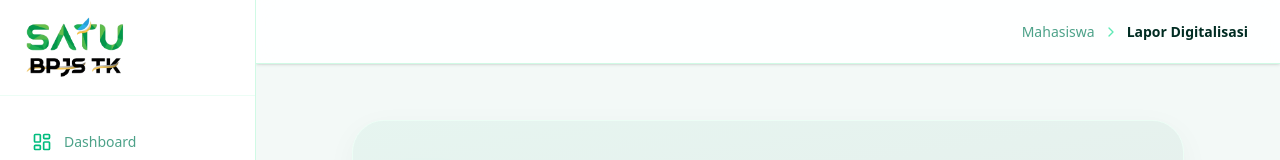
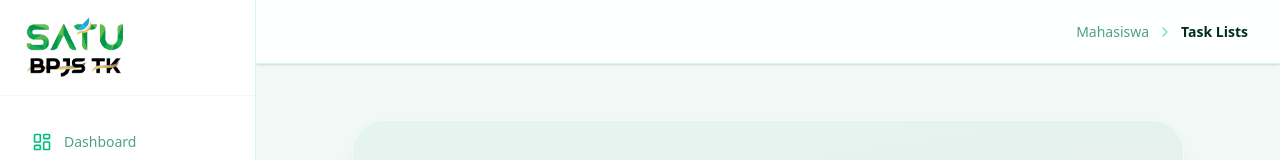
Before and after one commit to KatherinaNasraniBarus/PenilaianMingguan, a React (Vite) app: page /lapor-digitalisasi in a window 1280 px wide. Shown: the top 160 px of the page. Built offline with nearby package versions, Linux system fonts and the light colour scheme; no server answers; sample sign-in values are in the browser's storage.

Commit message:
memperbaiki penulisan dan mengganti logo agar tidak ada background

```diff
--- a/src/pages/LaporDigitalisasi.tsx
+++ b/src/pages/LaporDigitalisasi.tsx
@@ -164,7 +164,7 @@ export default function LaporDigitalisasi() {
         <div className="flex items-center gap-2">
           <span className="text-xs sm:text-sm font-medium text-emerald-700/70 hidden sm:inline">Mahasiswa</span>
           <ChevronRight size={16} className="text-emerald-300 hidden sm:inline" />
-          <span className="text-xs sm:text-sm font-bold text-emerald-950 hidden sm:inline">Lapor Digitalisasi</span>
+          <span className="text-xs sm:text-sm font-bold text-emerald-950 hidden sm:inline">Task Lists</span>
         </div>
       </header>
 
```
